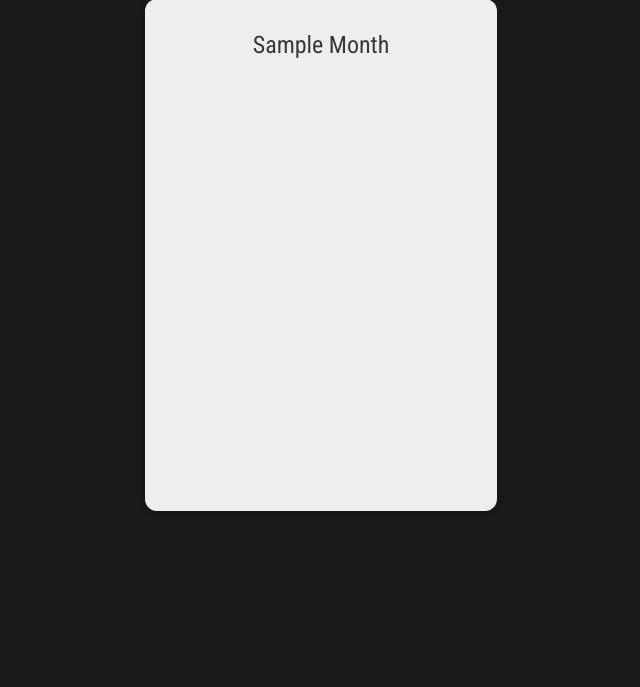
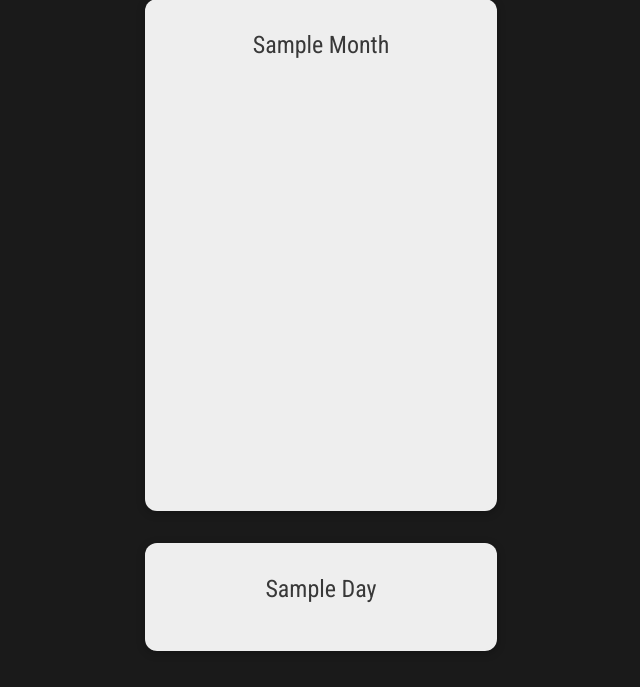
Before and after one commit to cvassalos/learn_django, a Django app: template challenges/templates/challenges/index.html in a window 1280 px wide. Shown: the part 113-800 px from the top of the page, without its empty margins (319-959 px from the left). Run offline with Django 3.2, Linux system fonts and the light colour scheme; the template is opened without the code that fills it: most values are stand-ins (such as "Sample title", 1, 10 or a date in 2020).

Commit message:
Added unordered list of days of the week to the index page and added classes to that and the months for css adjustments

```diff
--- a/challenges/static/challenges/challenges.css
+++ b/challenges/static/challenges/challenges.css
@@ -1,4 +1,4 @@
-ul {
+.months {
     list-style: none;
     margin: 2rem auto;
     width: 90%;
@@ -10,6 +10,21 @@ ul {
     flex-direction: column;
     flex-wrap: wrap;
     height: 30rem;
+    background-color: #eeeeee;
+}
+
+.days {
+    list-style: none;
+    margin: 2rem auto;
+    width: 90%;
+    max-width: 20rem;
+    box-shadow: 0 2px 8px rgba(0, 0, 0, 0.26);
+    padding: 1rem;
+    border-radius: 12px;
+    display: flex;
+    flex-direction: column;
+    flex-wrap: nowrap;
+    height: auto;
     background-color: #eeeeee;
 }
 
--- a/challenges/templates/challenges/index.html
+++ b/challenges/templates/challenges/index.html
@@ -12,9 +12,15 @@
 
 {% block content %}
     {% include "challenges/includes/header.html" %}
-    <ul>
+    <ul class="months">
         {% for month in months %}
             <li><a href="{% url "month_challenge" month %}">{{ month|title }}</a></li>
         {% endfor %}
     </ul>
+
+    <ul class="days">
+        {% for day in days %}
+            <li><a href="">{{ day|title }}</a></li>
+        {% endfor %}
+    </ul>
 {% endblock %}
```
